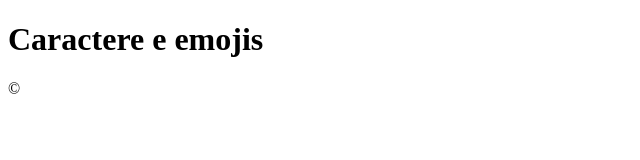
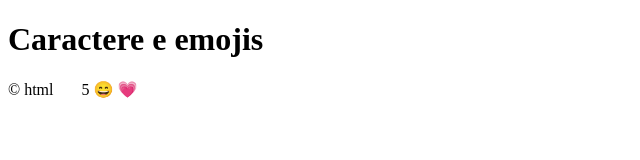
Before and after one commit to FelipeAlvesTs/criandoemojishtml, a plain HTML site: page index.html in a window 1280 px wide. Shown: the whole page, without its empty margins (0-640 px from the left). Drawn offline with Linux system fonts and the light colour scheme.

Commit message:
criando emojis com sucesso

```diff
--- a/index.html
+++ b/index.html
@@ -9,5 +9,8 @@
   <body>
     <h1>Caractere e emojis</h1>
     &copy;
+    html &nbsp; &nbsp; &nbsp; 5
+    &#128516;
+    &#128151;
   </body>
   </html>
```
